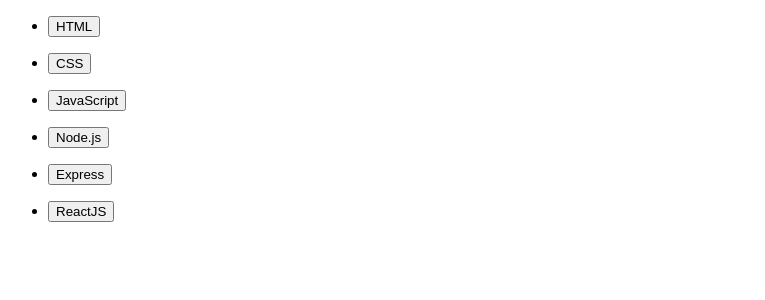
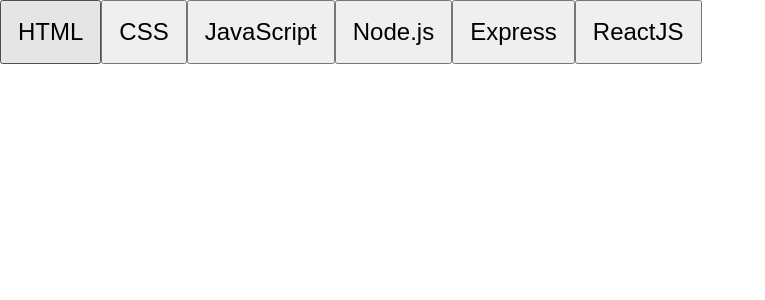
Before and after one commit to ManuelAliquo/react-use-state, a React (Vite) app: page / in a window 1280 px wide. Shown: the top 300 px of the page, without its empty margins (0-765 px from the left). Built offline with nearby package versions, Linux system fonts and the light colour scheme.

Commit message:
fixed map return

```diff
--- a/src/App.jsx
+++ b/src/App.jsx
@@ -40,15 +40,16 @@
 export default function App() {
   return (
     <>
-      {languages.map((language) => {
-        return (
-          <ul key={language.id}>
-            <li>
+      <ul>
+        {languages.map((language) => {
+          return (
+            <li key={language.id}>
               <button>{language.title}</button>
+              <div className="card"></div>
             </li>
-          </ul>
-        );
-      })}
+          );
+        })}
+      </ul>
     </>
   );
 }
--- a/src/assets/css/index.css
+++ b/src/assets/css/index.css
@@ -0,0 +1,15 @@
+* {
+  box-sizing: border-box;
+  margin: 0;
+  padding: 0;
+}
+
+ul {
+  list-style: none;
+  display: flex;
+}
+
+button {
+  font-size: 1.5rem;
+  padding: 1rem;
+}
```
